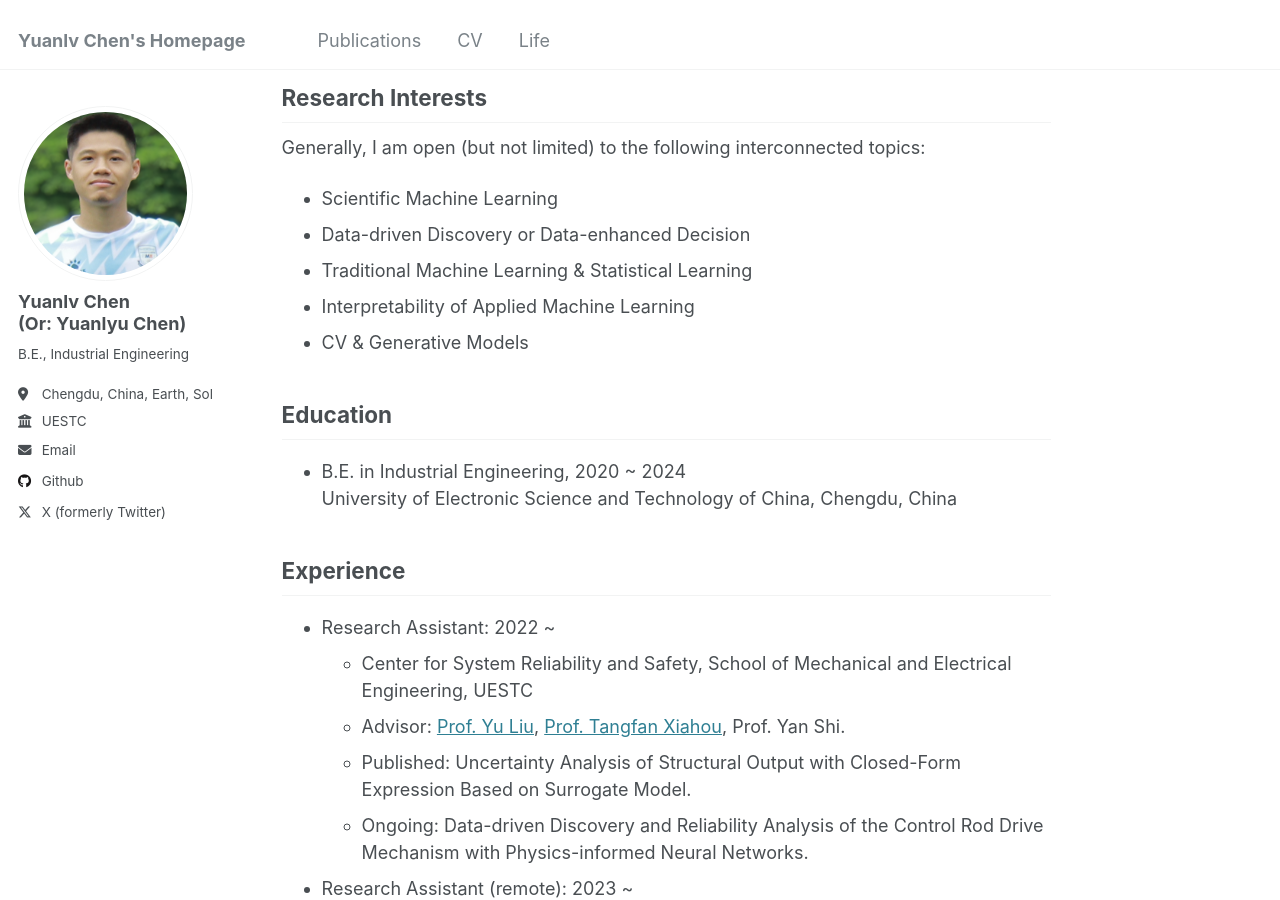
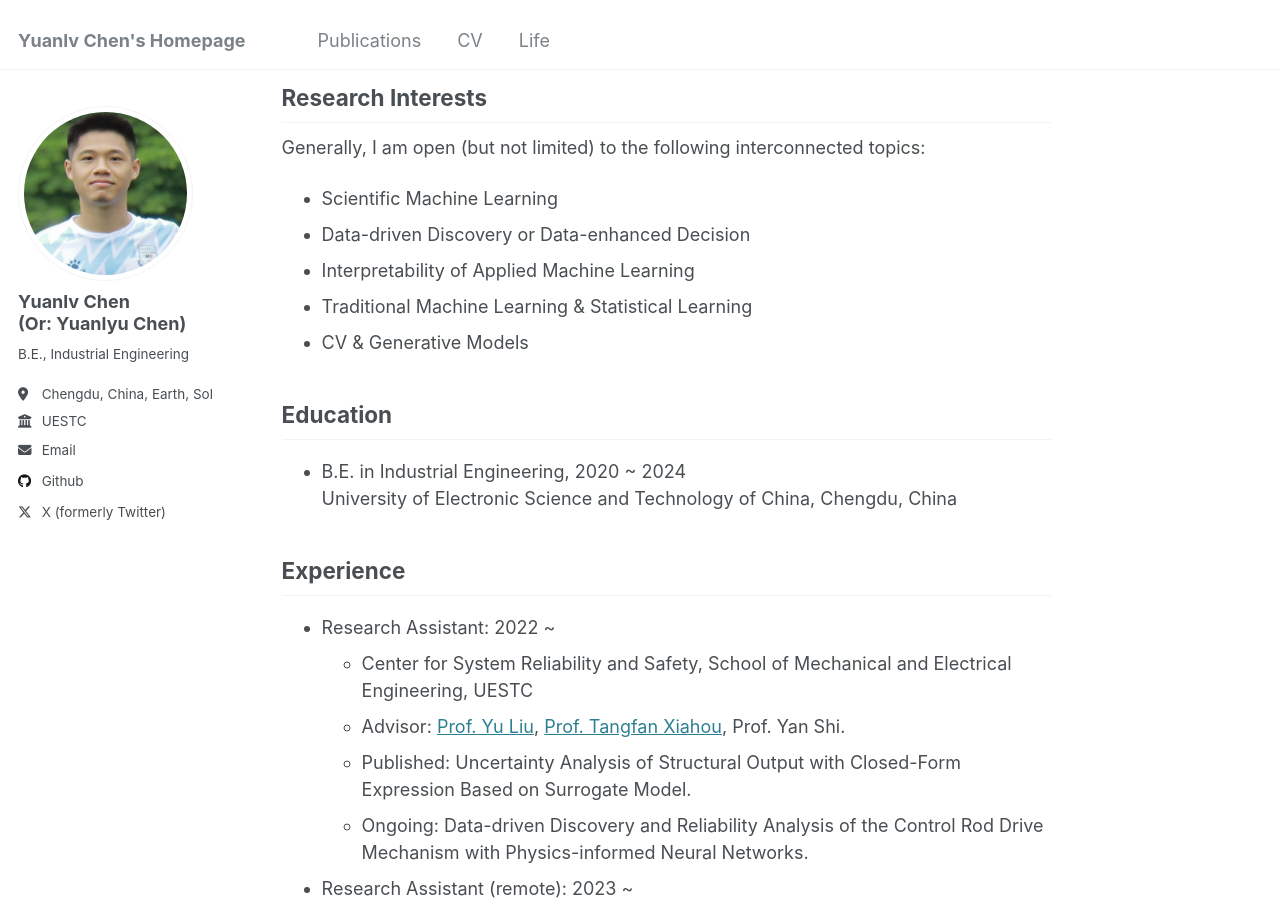
Before and after one commit to YLchen22/YLchen22.github.io, a Jekyll site: the page built from _pages/about.md, in a window 1280 px wide and 900 px high, scrolled down 345 px. Built offline with Jekyll 4.4.1, drawn with Linux system fonts in a browser that asks for light colours.

```diff
--- a/_pages/about.md
+++ b/_pages/about.md
@@ -18,8 +18,8 @@ Research Interests
 Generally, I am open (but not limited) to the following interconnected topics:
 * Scientific Machine Learning
 * Data-driven Discovery or Data-enhanced Decision
+* Interpretability of Applied Machine Learning
 * Traditional Machine Learning & Statistical Learning
-* Interpretability of Applied Machine Learning
 * CV & Generative Models
 
 Education
```
